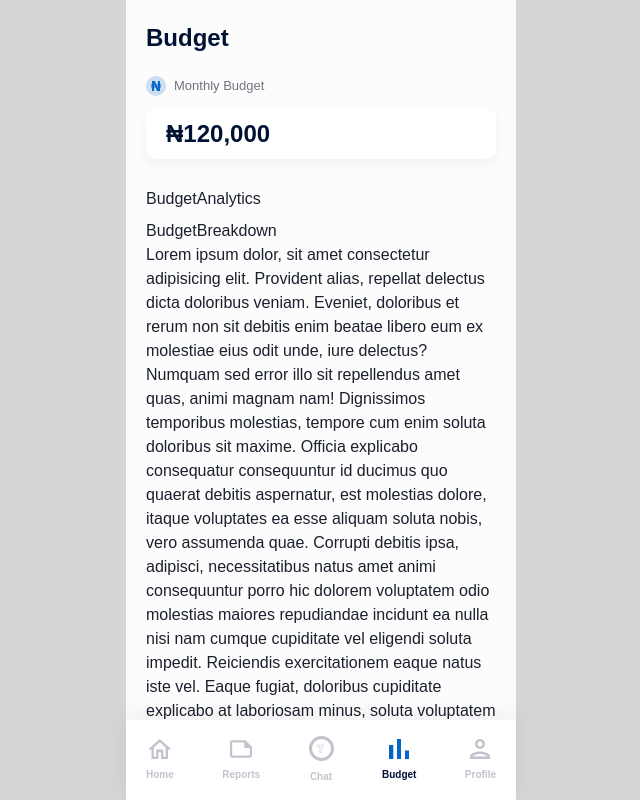
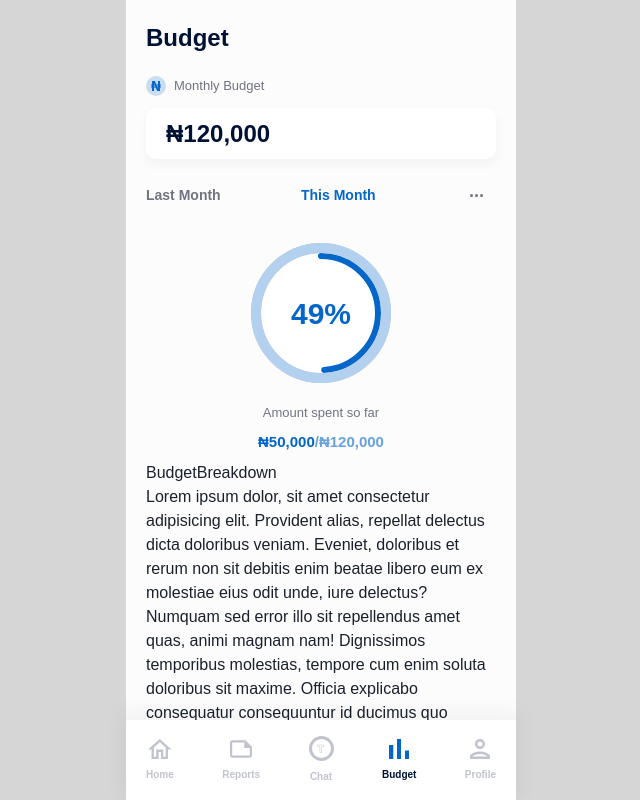
Before and after one commit to AlexChika/mobile-screen, a React (Vite) app: page / in a window 1280 px wide. Shown: the top 800 px of the page, without its empty margins (319-959 px from the left). Built offline with nearby package versions, Linux system fonts and the light colour scheme; a web font is replaced by a local one.

Commit message:
created custom circular progress bar

```diff
--- a/src/assets/icons/NairaIcon.tsx
+++ b/src/assets/icons/NairaIcon.tsx
@@ -1,6 +1,6 @@
 import { Box } from "@chakra-ui/react";
 
-function NairaIcon({ color = "#C1C4CD" }: IconProps) {
+function NairaIcon({ color = "#0466C8" }: IconProps) {
   return (
     <Box color={color}>
       <svg
@@ -10,10 +10,10 @@ function NairaIcon({ color = "#C1C4CD" }: IconProps) {
         viewBox="0 0 20 20"
         fill="none"
       >
-        <circle cx="10" cy="10" r="10" fill="#0466C8" fill-opacity="0.2" />
+        <circle cx="10" cy="10" r="10" fill="currentColor" fill-opacity="0.2" />
         <path
           d="M6.05072 15V11.5406H5V10.5042H6.05072V9.4958H5V8.45938H6.05072V5H8.89493L10.308 8.45938H11.9565V5H13.9674V8.45938H15V9.4958H13.9674V10.5042H15V11.5406H13.9674V15H11.1051L9.6558 11.5406H8.06159V15H6.05072ZM7.98913 8.45938H8.49638L7.97101 7.11485H7.89855L7.98913 8.45938ZM8.06159 10.5042H9.25725L8.8587 9.4958H8.02536L8.06159 10.5042ZM11.1594 10.5042H11.9928L11.9565 9.4958H10.7428L11.1594 10.5042ZM12.0109 12.8151H12.1014L12.029 11.5406H11.5399L12.0109 12.8151Z"
-          fill="#0466C8"
+          fill="currentColor"
         />
       </svg>
     </Box>
--- /dev/null
+++ b/src/assets/icons/ThreedotsIcon.tsx
@@ -0,0 +1,21 @@
+import { Box } from "@chakra-ui/react";
+
+function ThreedotsIcon({ color = "#707480" }: IconProps) {
+  return (
+    <Box color={color}>
+      <svg
+        xmlns="http://www.w3.org/2000/svg"
+        width="30"
+        height="16"
+        viewBox="0 0 30 16"
+        fill="none"
+      >
+        <circle cx="10.5" cy="8.5" r="1.5" fill="currentColor" />
+        <circle cx="15.5" cy="8.5" r="1.5" fill="currentColor" />
+        <circle cx="20.5" cy="8.5" r="1.5" fill="currentColor" />
+      </svg>
+    </Box>
+  );
+}
+
+export default ThreedotsIcon;
--- a/src/chakra/theme.ts
+++ b/src/chakra/theme.ts
@@ -16,6 +16,8 @@ const theme = extendTheme(
     colors: {
       brand: {
         primaryBlue: "#0466C8",
+        secondaryBlue: "#67A2DC",
+        tertiaryBlue: "#b3d1ee",
         primaryBlack: "#001233",
         tertiaryBlack: "#707480",
         gray: "#C1C4CD",
--- a/src/components/Budget/BudgetAnalytics.tsx
+++ b/src/components/Budget/BudgetAnalytics.tsx
@@ -1,5 +1,88 @@
+import {
+  Box,
+  Button,
+  Center,
+  // CircularProgress,
+  Flex,
+  IconButton,
+  Stack,
+  Text,
+} from "@chakra-ui/react";
+import ThreedotsIcon from "../../assets/icons/ThreedotsIcon";
+import CircularProgess from "../General/CircularProgress";
+
+// border={"2px solid yellow"}
+
 function BudgetAnalytics() {
-  return <div>BudgetAnalytics</div>;
+  return (
+    <Box>
+      {/* Month Selection Pane */}
+      <Flex justify="space-between">
+        <Button
+          fontSize="14px"
+          fontWeight="700"
+          color="brand.tertiaryBlack"
+          variant="link"
+        >
+          Last Month
+        </Button>
+
+        <Button
+          fontSize="14px"
+          fontWeight="700"
+          color="brand.primaryBlue"
+          variant="link"
+        >
+          This Month
+        </Button>
+
+        <IconButton
+          fontWeight="700"
+          aria-label="show all month dropdown"
+          variant="link"
+          icon={<ThreedotsIcon />}
+        />
+      </Flex>
+
+      {/* spending progressBar */}
+      <Center mx="auto" mt={10} mb={5}>
+        <CircularProgess
+          color="brand.tertiaryBlue"
+          size={160}
+          value={100}
+          thickness={10}
+        >
+          <CircularProgess
+            trackColor="transparent"
+            color="brand.primaryBlue"
+            size={132}
+            value={49}
+            thickness={6}
+          >
+            <Text fontSize="30px" fontWeight="900" color="brand.primaryBlue">
+              49%
+            </Text>
+          </CircularProgess>
+        </CircularProgess>
+      </Center>
+
+      {/* spending details */}
+      <Stack align="center">
+        <Text color="brand.tertiaryBlack" fontSize="13px">
+          Amount spent so far
+        </Text>
+
+        <Flex>
+          <Text fontSize="15px" fontWeight="600" color="brand.primaryBlue">
+            ₦50,000
+          </Text>
+          <Text fontSize="15px" fontWeight="600" color="brand.secondaryBlue">
+            /₦120,000
+          </Text>
+        </Flex>
+      </Stack>
+    </Box>
+  );
 }
 
 export default BudgetAnalytics;
--- a/src/components/General/BottomNav.tsx
+++ b/src/components/General/BottomNav.tsx
@@ -47,8 +47,6 @@ function BottomNav() {
 
   return (
     <Flex
-      //   display={{ base: "block", sm: "none" }}
-      //   border={"2px solid yellow"}
       px={5}
       align="center"
       justify="space-between"
--- /dev/null
+++ b/src/components/General/CircularProgress.tsx
@@ -0,0 +1,97 @@
+import { Box } from "@chakra-ui/react";
+
+type CircularProgress = {
+  value: number;
+  size: number;
+  color?: string;
+  trackColor?: string;
+  thickness?: number;
+  children?: React.ReactNode;
+  linearGradient?: boolean;
+  gradientbg1?: string;
+  gradientbg2?: string;
+};
+
+function CircularProgess(props: CircularProgress) {
+  const {
+    children,
+    size,
+    thickness = 10,
+    trackColor = "brand.gray",
+    color = "brand.secondaryBlue",
+    linearGradient = false,
+  } = props;
+  let { value = 25 } = props;
+
+  if (value > 100) {
+    value = 100;
+  }
+  if (value < 0) {
+    value = 0;
+  }
+
+  const radius = size / 2 - thickness * 1.5;
+  const strokeDash = 2 * radius * Math.PI;
+  const usePercent = (100 - value) / 100;
+  const bigSize = size - thickness * 2;
+  const smallSize = bigSize - thickness * 2;
+
+  return (
+    <Box
+      style={{ minWidth: bigSize, maxWidth: bigSize, height: bigSize }}
+      borderRadius="50%"
+      pos="relative"
+      display="flex"
+      justifyContent="center"
+      alignItems="center"
+      bg={trackColor}
+      color={color}
+      sx={{
+        ".animateCircle": {
+          animation: "circularProgress 2s linear forwards",
+        },
+        "@keyframes circularProgress": {
+          from: {
+            strokeDashoffset: 0,
+          },
+        },
+      }}
+    >
+      <Box
+        style={{ minWidth: smallSize, maxWidth: smallSize, height: smallSize }}
+        display="flex"
+        justifyContent="center"
+        alignItems="center"
+        borderRadius="50%"
+        bg="white"
+      >
+        {children}
+      </Box>
+
+      <svg
+        style={{
+          position: "absolute",
+          transform: "rotate(270deg)",
+        }}
+        xmlns="http://www.w3.org/2000/svg"
+        width={size}
+        height={size}
+      >
+        <circle
+          className="animateCircle"
+          stroke={linearGradient ? "url(#GradientColor)" : "currentColor"}
+          fill="none"
+          strokeWidth={thickness}
+          strokeDasharray={strokeDash}
+          strokeDashoffset={strokeDash * usePercent}
+          cx={size / 2}
+          cy={size / 2}
+          r={radius}
+          strokeLinecap="round"
+        />
+      </svg>
+    </Box>
+  );
+}
+
+export default CircularProgess;
--- a/src/index.css
+++ b/src/index.css
@@ -0,0 +1,3 @@
+.color {
+  /* color:#0466c830 */
+}
```
